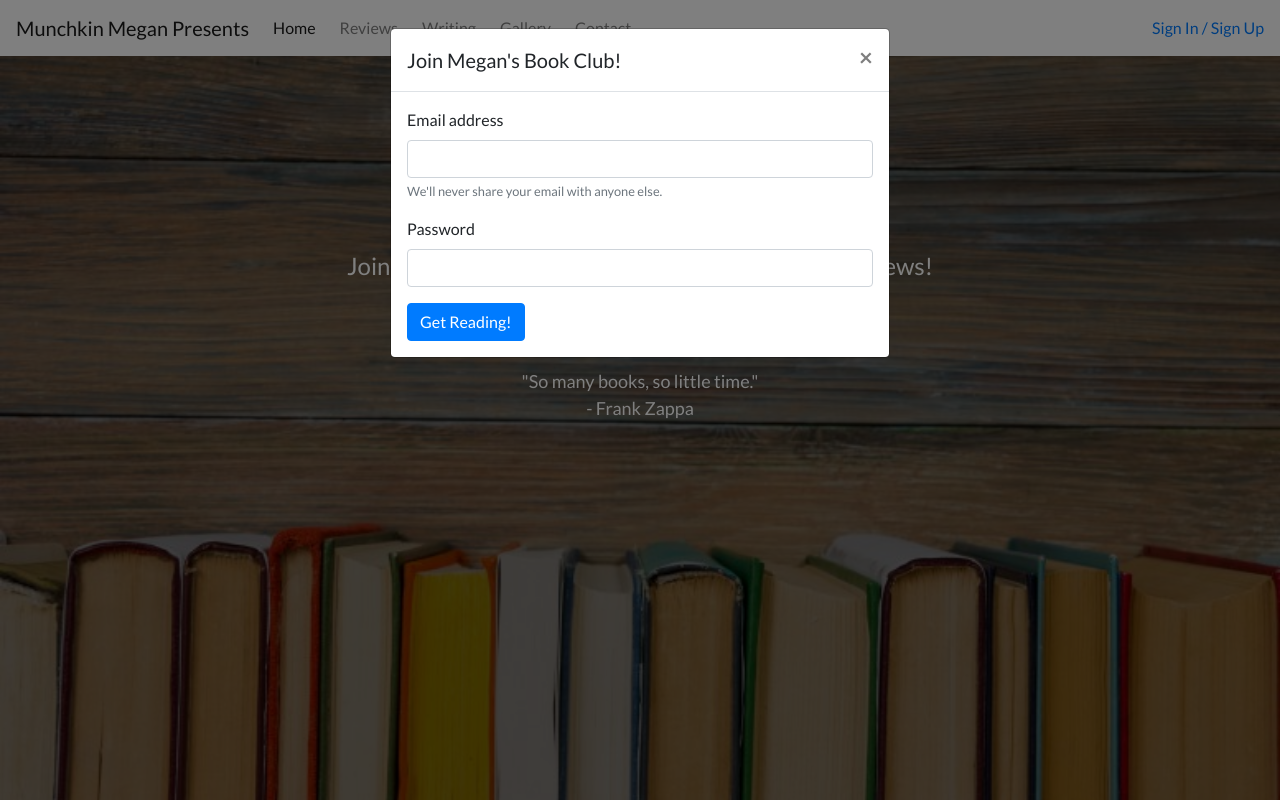
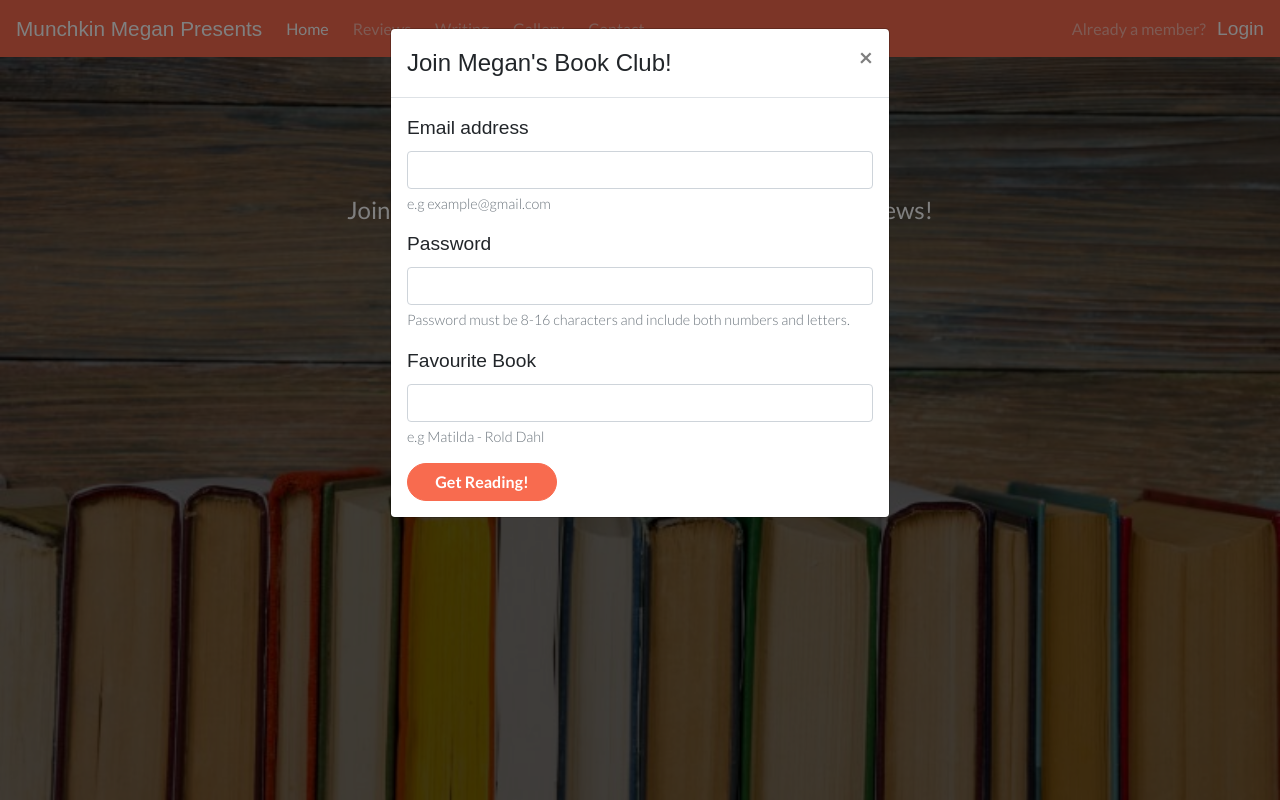
Before and after one commit to Code-Institute-Submissions/Munchkin-Megan, a plain HTML site: page index.html in a window 1280 px wide. Both pictures are taken after a click on the button "Get reading!". Shown: the top 800 px of the page. Drawn offline with nearby package versions, Linux system fonts and the light colour scheme; a web font is replaced by a local one.

Commit message:
Modify - Began to style navbar using css to over-rule boottrap.

```diff
--- a/assets/css/style.css
+++ b/assets/css/style.css
@@ -5,6 +5,46 @@ body {
 }
 
 /*-----------------------------------------------------------------------------------Navbar*/
+
+.navbar {
+    position: absolute;
+    top: 0;
+    left: 0;
+    padding-left: 10;
+    padding-right: 10;
+    width: 100%;
+    background-color: #f86b4f;
+    z-index: 1;
+}
+
+.navbar .navbar-toggler {
+    border: 0;
+}
+
+.navbar-brand {
+    font-family: "Muli", sans-serif;
+    font-weight: 500;
+    font-size: 1.3rem
+
+}
+
+.navbar .navbar-nav a {
+    font-weight: 400;
+}
+
+.navbar .navbar-nav a:hover {
+    color: #000;
+}
+
+.login-text {
+    font-family: "Muli",sans-serif;
+    font-weight: 500;
+    font-size: 1.2rem;
+    color: #ffffff;
+    text-decoration: none;
+}
+
+
 
 
 /*-----------------------------------------------------------------------------------Jumbotron*/
@@ -89,6 +129,12 @@ body {
     width: 150px;
 }
 
+.btn--cta-short{
+    font-weight: bold;
+    border-radius: 23px;
+    width: 75px;
+}
+
 .btn--orange{
     color: #fff;
     background-color: #f86b4f;
@@ -101,5 +147,30 @@ body {
 .btn--orange:active:focus {
     color: #000;
     background-color: #d34f35;
-    border-color: #d34f35
+    border-color: #d34f35;
 }
+
+
+
+
+
+
+/*-----------------------------------------------------------------------------------Modal*/
+
+.modal-title{
+    font-family: "Muli", sans-serif;
+    font-weight: 400;
+    font-size: 1.5em;
+}
+
+.form-group {
+    font-family: "Muli", sans-serif;
+    font-weight: 400;
+    font-size: 1.2em;
+}
+
+.form-text {
+    font-family: "Lato", sans-serif;
+    font-weight: 300;
+    font-size: .75em;
+}
--- a/index.html
+++ b/index.html
@@ -1,36 +1,29 @@
 <!DOCTYPE html>
 <html lang="en">
+
 <head>
 	<meta charset="UTF-8" />
 	<meta name="viewport" content="width=device-width, initial-scale=1.0" />
 	<meta http-equiv="X-UA-Compatible" content="ie=edge" />
 
 	<!--External library - Bootstrap css/fontawesome/cdnjs-->
-    <link
-      rel="stylesheet"
-      href="https://stackpath.bootstrapcdn.com/bootstrap/4.4.1/css/bootstrap.min.css"
-      type="text/css"
-    />
-    <script
-      src="https://kit.fontawesome.com/f07371f622.js"
-      crossorigin="anonymous"
-    ></script>
-    <link
-      rel="stylesheet"
-      href="https://cdnjs.cloudflare.com/ajax/libs/hover.css/2.3.1/css/hover-min.css"
-    />
+	<link rel="stylesheet" href="https://stackpath.bootstrapcdn.com/bootstrap/4.4.1/css/bootstrap.min.css"
+		type="text/css" />
+	<script src="https://kit.fontawesome.com/f07371f622.js" crossorigin="anonymous"></script>
+	<link rel="stylesheet" href="https://cdnjs.cloudflare.com/ajax/libs/hover.css/2.3.1/css/hover-min.css" />
 	<!--/External library - Bootstrap css/fontawesome/cdnjs-->
 
 	<!--Local library - style.css-->
-    <link rel="stylesheet" href="./assets/css/style.css" type="text/css"/>
+	<link rel="stylesheet" href="./assets/css/style.css" type="text/css" />
 	<!--/Local library - style.css-->
 
 	<title>Munchkin Megan Presents</title>
 </head>
 
 <body>
+	<div class="container-fluid ">
 		<!--navbar-->
-    <nav class="navbar navbar-light navbar-expand-sm">
+		<nav class="navbar navbar-dark navbar-expand-sm">
 			<a class="navbar-brand" href="/">Munchkin Megan Presents</a>
 
 			<button
@@ -63,15 +56,17 @@
 						<a class="nav-link" href="#">Contact</a>
 					</li>
 					<li class="nav-item mr-2 d-block d-sm-none">
-            <a class="nav-link" href="#">Sign In / Sign Up</a>
+						<a class="nav-link" href="#">Login</a>
 					</li>
 				</ul>
 			</div>
 			<div class="d-none d-md-block">
-        <a href="#">Sign In / Sign Up</a>
+				<p class="navbar-text my-auto mr-2">Already a member?</p>
+				<a href="#" class="login-text">Login</a>
 			</div>
 		</nav>
 		<!--/navbar-->
+	</div>
 
 	<div class="container-fluid books-container">
 		<!--all about books-->
@@ -208,26 +203,37 @@
 				<div class="modal-body">
 					<form>
 						<div class="form-group">
-                <label for="exampleInputEmail1">Email address</label>
+							<label for="email">Email address</label>
 							<input
                   type="email"
                   class="form-control"
-                  id="exampleInputEmail1"
+                  id="email"
                   aria-describedby="emailHelp"
                 />
 							<small id="emailHelp" class="form-text text-muted"
-                  >We'll never share your email with anyone else.</small
-                >
+                  >e.g example@gmail.com</small>
 						</div>
 						<div class="form-group">
-                <label for="exampleInputPassword1">Password</label>
+							<label for="password">Password</label>
 							<input
                   type="password"
                   class="form-control"
-                  id="exampleInputPassword1"
+                  id="password"
                 />
+                <small id="passwordHelp" class="form-text text-muted"
+                  >Password must be 8-16 characters and include both numbers and letters.</small>
               </div>
-              <button type="submit" class="btn btn-primary">
+							<div class="form-group">
+								<label for="favourite-book">Favourite Book</label>
+								<input
+                  type="favourite-book"
+                  class="form-control"
+                  id="favourite-book"
+                />
+                 <small id="favouriteHelp" class="form-text text-muted"
+                  >e.g Matilda - Rold Dahl</small>
+              </div>
+								<button type="submit" class="btn btn--cta btn--orange ">
                 Get Reading!
               </button>
 					</form>
@@ -236,20 +242,15 @@
 		</div>
 	</div>
 
-    <script
-      src="https://code.jquery.com/jquery-3.4.1.slim.min.js"
-      integrity="sha384-J6qa4849blE2+poT4WnyKhv5vZF5SrPo0iEjwBvKU7imGFAV0wwj1yYfoRSJoZ+n"
-      crossorigin="anonymous"
-    ></script>
-    <script
-      src="https://cdn.jsdelivr.net/npm/popper.js@1.16.0/dist/umd/popper.min.js"
-      integrity="sha384-Q6E9RHvbIyZFJoft+2mJbHaEWldlvI9IOYy5n3zV9zzTtmI3UksdQRVvoxMfooAo"
-      crossorigin="anonymous"
-    ></script>
-    <script
-      src="https://stackpath.bootstrapcdn.com/bootstrap/4.4.1/js/bootstrap.min.js"
-      integrity="sha384-wfSDF2E50Y2D1uUdj0O3uMBJnjuUD4Ih7YwaYd1iqfktj0Uod8GCExl3Og8ifwB6"
-      crossorigin="anonymous"
-    ></script>
+	<script src="https://code.jquery.com/jquery-3.4.1.slim.min.js"
+		integrity="sha384-J6qa4849blE2+poT4WnyKhv5vZF5SrPo0iEjwBvKU7imGFAV0wwj1yYfoRSJoZ+n" crossorigin="anonymous">
+	</script>
+	<script src="https://cdn.jsdelivr.net/npm/popper.js@1.16.0/dist/umd/popper.min.js"
+		integrity="sha384-Q6E9RHvbIyZFJoft+2mJbHaEWldlvI9IOYy5n3zV9zzTtmI3UksdQRVvoxMfooAo" crossorigin="anonymous">
+	</script>
+	<script src="https://stackpath.bootstrapcdn.com/bootstrap/4.4.1/js/bootstrap.min.js"
+		integrity="sha384-wfSDF2E50Y2D1uUdj0O3uMBJnjuUD4Ih7YwaYd1iqfktj0Uod8GCExl3Og8ifwB6" crossorigin="anonymous">
+	</script>
 </body>
+
 </html>
```
Lines whose indentation alone changed are shown as unchanged.
